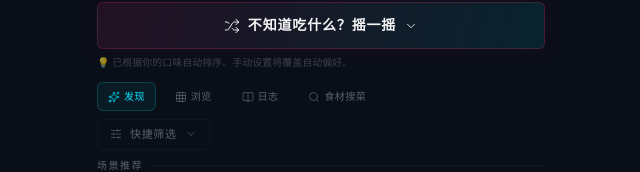
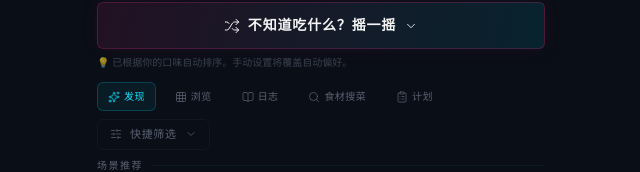
Before and after one commit to Evan-Bao516/TiaoHe, a React (Vite) app: page / in a window 1280 px wide. Shown: the part 225-397 px from the top of the page, without its empty margins (319-959 px from the left). Built offline with nearby package versions, Linux system fonts and the light colour scheme.

Commit message:
feat: wire MealPlanner as 5th tab with cart integration

```diff
--- a/src/App.tsx
+++ b/src/App.tsx
@@ -1,6 +1,6 @@
 import { useState, useCallback, useMemo, useEffect } from 'react'
 import { Timer, ChevronRight, Minus, Plus } from 'lucide-react'
-import type { Recipe, Category } from './data/types'
+import type { Recipe, Category, MealPlan } from './data/types'
 import { RECIPES } from './data/recipes'
 import { useStoredState } from './hooks/useStoredState'
 import { usePreferenceEngine } from './hooks/usePreferenceEngine'
@@ -27,7 +27,7 @@ export default function App() {
   const [expandedStep, setExpandedStep] = useState<number | null>(null)
   const [isInventoryOpen, setIsInventoryOpen] = useState(false)
   const [isTimerOpen, setIsTimerOpen] = useState(false)
-  const [activeTab, setActiveTab] = useState<'discover' | 'browse' | 'journal' | 'reverseSearch'>('discover')
+  const [activeTab, setActiveTab] = useState<'discover' | 'browse' | 'journal' | 'reverseSearch' | 'planner'>('discover')
   const [drinkSub, setDrinkSub] = useState<'all' | 'alcoholic' | 'nonalcoholic'>('all')
   const [browseSub, setBrowseSub] = useState<Category | 'all'>('all')
   const [servings, setServings] = useState(2)
@@ -207,6 +207,24 @@ export default function App() {
     })
   }, [inventory])
 
+  /* Generate meal plan list → merge all plan recipe IDs into cart */
+  const handleGenerateMealPlanList = useCallback((plan: MealPlan) => {
+    const allIds: string[] = []
+    for (const day of plan.days) {
+      for (const slot of day.slots) {
+        if (slot.recipeId) allIds.push(slot.recipeId)
+      }
+    }
+    setCartItems((prev) => {
+      const next = { ...prev }
+      for (const id of allIds) {
+        next[id] = (next[id] ?? 0) + 1
+      }
+      return next
+    })
+    toast(t('planner.listGenerated'))
+  }, [toast, t])
+
   return (
     <>
       {/* ── Browse ──────────────────────────────────────────────── */}
@@ -236,6 +254,8 @@ export default function App() {
             onAddToInventory={handleToggleInventory}
             preferenceTags={preferenceTags}
             onResetPreferences={engine.reset}
+            onGenerateMealPlanList={handleGenerateMealPlanList}
+            onAddToCart={handleAddToCart}
           />
         </div>
       )}
--- a/src/components/RecipeList.tsx
+++ b/src/components/RecipeList.tsx
@@ -1,6 +1,6 @@
 import { useState, useMemo, useRef, useCallback, useEffect } from 'react'
-import { Search, Flame, ChefHat, Sparkles, BookOpen, Grid3X3, ShoppingCart, Shuffle, Clock, CheckCircle2, Heart, ArrowUp, SlidersHorizontal, ChevronDown, Languages, Timer } from 'lucide-react'
-import type { Recipe, Category } from '../data/types'
+import { Search, Flame, ChefHat, Sparkles, BookOpen, Grid3X3, ShoppingCart, Shuffle, Clock, CheckCircle2, Heart, ArrowUp, SlidersHorizontal, ChevronDown, Languages, Timer, ClipboardList } from 'lucide-react'
+import type { Recipe, Category, MealPlan } from '../data/types'
 import { RECIPES } from '../data/recipes'
 import RecipeCard from './RecipeCard'
 import PreferenceBar from './PreferenceBar'
@@ -9,6 +9,7 @@ import { useLang } from '../i18n/context'
 import FridgeIcon from './FridgeIcon'
 import CookJournal from './CookJournal'
 import ReverseSearch from './ReverseSearch'
+import MealPlanner from './MealPlanner'
 
 interface RecipeListProps {
   cartCount: number
@@ -16,8 +17,8 @@ interface RecipeListProps {
   recentIds: string[]
   favoriteIds: Set<string>
   recipeScores: Map<string, number>
-  activeTab: 'discover' | 'browse' | 'journal' | 'reverseSearch'
-  onTabChange: (tab: 'discover' | 'browse' | 'journal' | 'reverseSearch') => void
+  activeTab: 'discover' | 'browse' | 'journal' | 'reverseSearch' | 'planner'
+  onTabChange: (tab: 'discover' | 'browse' | 'journal' | 'reverseSearch' | 'planner') => void
   drinkSub: 'all' | 'alcoholic' | 'nonalcoholic'
   onDrinkSubChange: (sub: 'all' | 'alcoholic' | 'nonalcoholic') => void
   browseSub: Category | 'all'
@@ -31,13 +32,16 @@ interface RecipeListProps {
   onAddToInventory: (nameZh: string) => void
   preferenceTags: string[]
   onResetPreferences: () => void
+  onGenerateMealPlanList: (plan: MealPlan) => void
+  onAddToCart: (id: string) => void
 }
 
-const TABS: { key: 'discover' | 'browse' | 'journal' | 'reverseSearch'; icon: typeof Flame }[] = [
+const TABS: { key: 'discover' | 'browse' | 'journal' | 'reverseSearch' | 'planner'; icon: typeof Flame }[] = [
   { key: 'discover', icon: Sparkles },
   { key: 'browse', icon: Grid3X3 },
   { key: 'journal', icon: BookOpen },
   { key: 'reverseSearch', icon: Search },
+  { key: 'planner', icon: ClipboardList },
 ]
 
 const BROWSE_SUBS: { key: Category | 'all'; icon: typeof Flame }[] = [
@@ -55,7 +59,7 @@ const SCENES: { key: string; color: string; filter: (r: Recipe) => boolean }[] =
   { key: 'drinks', color: '#FF2E93', filter: (r) => r.category === 'drink' },
 ]
 
-export default function RecipeList({ cartCount, inventory, recentIds, favoriteIds, recipeScores, activeTab, onTabChange, drinkSub, onDrinkSubChange, browseSub, onBrowseSubChange, onSelect, onOpenCart, onOpenInventory, onOpenTimer, onQuickAddMissing, onToggleRecipeFavorite, onAddToInventory, preferenceTags, onResetPreferences }: RecipeListProps) {
+export default function RecipeList({ cartCount, inventory, recentIds, favoriteIds, recipeScores, activeTab, onTabChange, drinkSub, onDrinkSubChange, browseSub, onBrowseSubChange, onSelect, onOpenCart, onOpenInventory, onOpenTimer, onQuickAddMissing, onToggleRecipeFavorite, onAddToInventory, preferenceTags, onResetPreferences, onGenerateMealPlanList, onAddToCart }: RecipeListProps) {
   const [query, setQuery] = useState('')
   const [showMakeable, setShowMakeable] = useState(false)
   const [showFavorites, setShowFavorites] = useState(false)
@@ -690,6 +694,13 @@ export default function RecipeList({ cartCount, inventory, recentIds, favoriteId
           />
         )}
 
+        {/* ── Meal Planner tab ──────────────────────────── */}
+        {activeTab === 'planner' && !query && !showFavorites && (
+          <MealPlanner
+            onGenerateList={(plan) => onGenerateMealPlanList(plan)}
+            onAddToCart={onAddToCart} />
+        )}
+
         {/* ── Browse / filtered view ──────────────────────────── */}
         {(activeTab === 'browse' || query || showFavorites) && (
           <>
```
